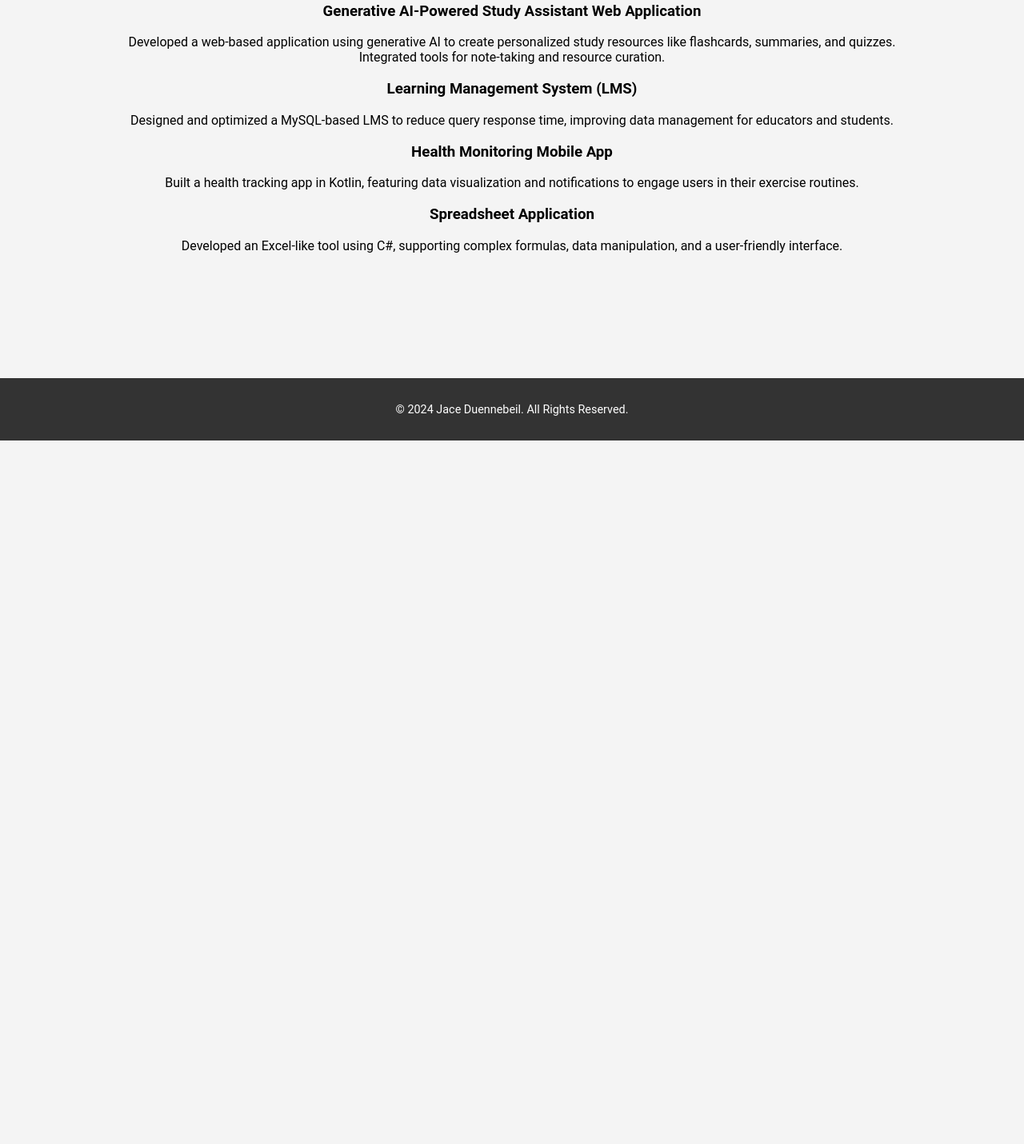
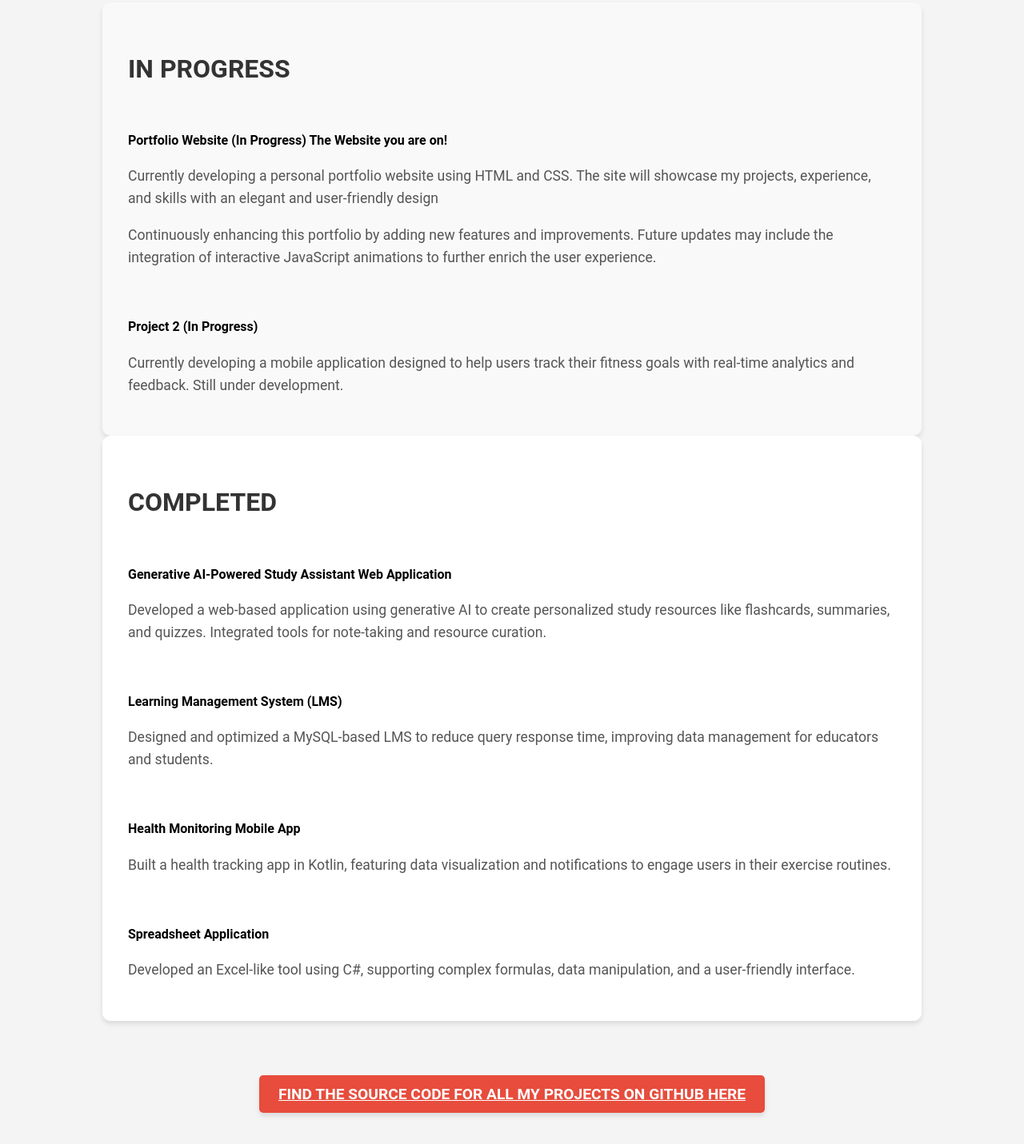
Before and after one commit to jacepd/jace-duennebeil-portfolio, a plain HTML site: page projects.html in a window 1280 px wide. Shown: the part 249-1680 px from the top of the page at 80% size. Before the commit the page ends 800 px from the top, so only its background shows below. Drawn offline with Linux system fonts and the light colour scheme.

Commit message:
Fixed photos and added projects stuff

```diff
--- a/projects.html
+++ b/projects.html
@@ -26,21 +26,73 @@
     <div class="container">
         <section id="projects" class="projects">
             <h2>Key Projects</h2>
-            <div class="project-item">
-                <h3>Generative AI-Powered Study Assistant Web Application</h3>
-                <p>Developed a web-based application using generative AI to create personalized study resources like flashcards, summaries, and quizzes. Integrated tools for note-taking and resource curation.</p>
+
+            <!-- In Progress Projects -->
+            <div class="in-progress-projects">
+                <h3>In Progress</h3>
+                <div class="project-item">
+                    <h4>Portfolio Website (In Progress) The Website you are on!</h4>
+
+                    <p>
+                        Currently developing a personal portfolio website using HTML and CSS. The site will showcase my projects,
+                        experience, and skills with an elegant and user-friendly design
+                    </p>
+                    <p>
+                        Continuously enhancing this portfolio by adding new features and improvements. Future updates may include
+                        the integration of interactive JavaScript animations to further enrich the user experience.
+                    </p>
+
+                </div>
+                <div class="project-item">
+                    <h4>Project 2 (In Progress)</h4>
+
+                    <p>
+                        Currently developing a mobile application designed to help users track their fitness goals with real-time
+                        analytics and feedback. Still under development.
+                    </p>
+                </div>
             </div>
-            <div class="project-item">
-                <h3>Learning Management System (LMS)</h3>
-                <p>Designed and optimized a MySQL-based LMS to reduce query response time, improving data management for educators and students.</p>
+
+            <!-- Completed Projects -->
+            <div class="completed-projects">
+                <h3>Completed</h3>
+                <div class="project-item">
+                    <h4>Generative AI-Powered Study Assistant Web Application</h4>
+
+                    <p>
+                        Developed a web-based application using generative AI to create personalized study resources like flashcards, summaries, and quizzes.
+                        Integrated tools for note-taking and resource curation.
+                    </p>
+                </div>
+
+                <div class="project-item">
+                    <h4>Learning Management System (LMS)</h4>
+
+                    <p>
+                        Designed and optimized a MySQL-based LMS to reduce query response time, improving data management for educators and students.
+                    </p>
+                </div>
+
+                <div class="project-item">
+                    <h4>Health Monitoring Mobile App</h4>
+
+                    <p>
+                        Built a health tracking app in Kotlin, featuring data visualization and notifications to engage users in their exercise routines.
+                    </p>
+                </div>
+
+                <div class="project-item">
+                    <h4>Spreadsheet Application</h4>
+
+                    <p>
+                        Developed an Excel-like tool using C#, supporting complex formulas, data manipulation, and a user-friendly interface.
+                    </p>
+                </div>
             </div>
-            <div class="project-item">
-                <h3>Health Monitoring Mobile App</h3>
-                <p>Built a health tracking app in Kotlin, featuring data visualization and notifications to engage users in their exercise routines.</p>
-            </div>
-            <div class="project-item">
-                <h3>Spreadsheet Application</h3>
-                <p>Developed an Excel-like tool using C#, supporting complex formulas, data manipulation, and a user-friendly interface.</p>
+
+            <!-- GitHub Link Section -->
+            <div class="github-button-container">
+                <a href="https://github.com/jacepd" target="_blank" class="github-button">Find the source code for all my projects on GitHub HERE</a>
             </div>
         </section>
     </div>
--- a/styles.css
+++ b/styles.css
@@ -183,12 +183,6 @@ footer a:hover {
     transform: translateY(2px); /* Button "press" effect */
 }
 
-/* Container for Ultimate Frisbee Info */
-.container {
-    padding: 2rem 0;
-    text-align: center;
-}
-
 .frisbee-info h3,
 .highlight-video h3,
 .frisbee-gallery h3 {
@@ -255,7 +249,7 @@ nav ul li a.active {
 }
 
 /* Overall Page Layout */
-.container {
+.frisbee-container {
     padding: 2rem 0;
     text-align: center;
 }
@@ -281,7 +275,7 @@ nav ul li a.active {
 .frisbee-section h6 {
     font-size: 1.5rem;
     margin-bottom: 1.5rem;
-    margin-top: 5rem;
+    margin-top: 4rem;
     color: #2906f1;
     text-transform: uppercase;
 }
@@ -337,7 +331,16 @@ nav ul li a.active {
     gap: 1rem;
 }
 
-.frisbee-image {
+.frisbee-image-horizontal {
+    width: 500px;
+    max-width: 500px;
+    height: 300px;
+    border-radius: 10px;
+    box-shadow: 0 4px 6px rgba(0, 0, 0, 0.1);
+    transition: transform 0.3s ease-in-out;
+}
+
+.frisbee-image-vertical {
     width: 100%;
     max-width: 300px;
     height: auto;
@@ -349,3 +352,94 @@ nav ul li a.active {
 .frisbee-image:hover {
     transform: scale(1.05);
 }
+
+.frisbee-poster {
+    width: 40%; /* Set width to 80% of the container */
+    height: auto; /* Maintain aspect ratio */
+    margin-top: 20px;
+    margin-right: 50px;
+    margin-bottom: 10px;
+    margin-left: 30px;
+    border: 5px solid #fff; /* Add white border around the image */
+    border-radius: 15px; /* Rounded corners */
+    box-shadow: 0 4px 8px rgba(0, 0, 0, 0.2); /* Soft shadow for depth */
+    transition: transform 0.3s, opacity 0.3s; /* Smooth transition for hover effect */
+}
+
+/* Projects Page Specific Styles */
+.projects-container {
+    display: flex;
+    flex-direction: column;
+    gap: 2rem;
+    padding: 2rem 0;
+    text-align: center;
+}
+
+/* Section for Completed Projects */
+.completed-projects {
+    display: flex;
+    flex-direction: column;
+    gap: 1.5rem;
+    background-color: #fff;
+    padding: 2rem;
+    box-shadow: 0 4px 6px rgba(0, 0, 0, 0.1);
+    border-radius: 10px;
+}
+
+.completed-projects h3 {
+    font-size: 2rem;
+    margin-bottom: 1rem;
+    color: #333;
+    text-transform: uppercase;
+}
+
+.completed-projects p {
+    font-size: 1.1rem;
+    line-height: 1.6;
+    color: #555;
+}
+
+/* Section for In-Progress Projects */
+.in-progress-projects {
+    display: flex;
+    flex-direction: column;
+    gap: 1.5rem;
+    background-color: #f9f9f9;
+    padding: 2rem;
+    box-shadow: 0 4px 6px rgba(0, 0, 0, 0.1);
+    border-radius: 10px;
+}
+
+.in-progress-projects h3 {
+    font-size: 2rem;
+    margin-bottom: 1rem;
+    color: #333;
+    text-transform: uppercase;
+}
+
+.in-progress-projects p {
+    font-size: 1.1rem;
+    line-height: 1.6;
+    color: #555;
+}
+
+/* Style the download button */
+.github-button {
+    background-color: #e74c3c; /* Primary color for button */
+    color: #fff; /* White text color */
+    font-size: 1.2rem; /* Slightly larger text */
+    padding: 0.75rem 1.5rem; /* Space around text */
+    border: none; /* Remove border */
+    border-radius: 5px; /* Rounded corners */
+    cursor: pointer; /* Pointer cursor on hover */
+    text-transform: uppercase; /* Make the text uppercase */
+    font-weight: bold; /* Make text bold */
+    transition: background-color 0.3s, transform 0.2s; /* Smooth transitions */
+    box-shadow: 0 4px 6px rgba(0, 0, 0, 0.1); /* Shadow for a 3D effect */
+}
+
+.github-button-container {
+    padding: 2rem 0;
+    text-align: center;
+    margin-top: 3rem;
+}
```
Also changed, not shown: frisbee.html (+28 -16 lines), sources/shred2.jpg, sources/shred3.jpg, sources/shred4.jpg, sources/unnamed.jpg (deleted).
